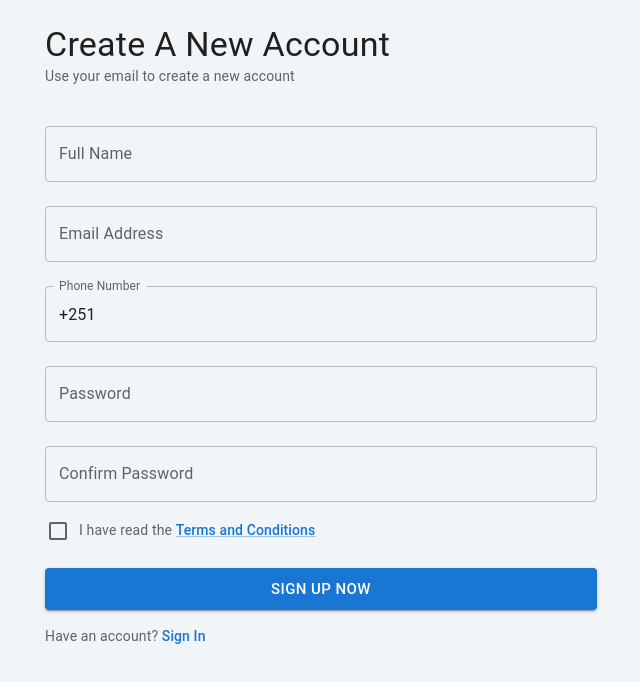
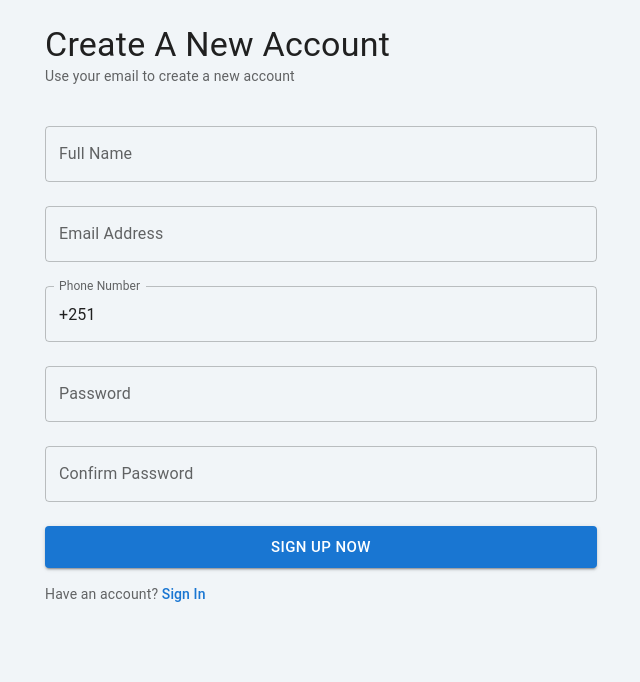
Before and after one commit to khilkovetsmykhailo/ERP-frontend, a Next.js app in the folder erp/: page /register in a window 1280 px wide. Shown: the top 682 px of the page, without its empty margins (319-959 px from the left). Built offline with nearby package versions, Linux system fonts and the light colour scheme.

Commit message:
sign up the new user

```diff
--- a/erp/pages/register.js
+++ b/erp/pages/register.js
@@ -13,31 +13,33 @@ import {
   TextField,
   Typography
 } from '@mui/material';
-import MuiPhoneInput from 'material-ui-phone-number';
+// import MuiPhoneInput from 'material-ui-phone-number';
 import ArrowBackIcon from '@mui/icons-material/ArrowBack';
 
 const Register = () => {
   const formik = useFormik({
     initialValues: {
+      full_name: '',
       email: '',
-      fullname: '',
-      phonenumber:'+251',
+
+      phone_number:'+251',
       password: '',
-      confirmpassword: '',
-      policy: false
+      confirm_password: '',
+      // policy: false
     },
     validationSchema: Yup.object({
+      full_name: Yup
+        .string()
+        .max(255)
+        .required('Full name is required'),
       email: Yup
         .string()
         .email('Must be a valid email')
         .max(255)
         .required(
           'Email is required'),
-      fullname: Yup
-        .string()
-        .max(255)
-        .required('Full name is required'),
-      phonenumber: Yup
+
+      phone_number: Yup
         .string()
         .max(255)
         .required('Phone Number is required'),
@@ -45,16 +47,16 @@ const Register = () => {
         .string()
         .max(255)
         .required('Password is required'),
-        confirmpassword: Yup
+        confirm_password: Yup
         .string()
         .max(255)
         .required('Please confirmPassword '),
-      policy: Yup
-        .boolean()
-        .oneOf(
-          [true],
-          'This field must be checked'
-        )
+      // policy: Yup
+      //   .boolean()
+      //   .oneOf(
+      //     [true],
+      //     'This field must be checked'
+      //   )
     }),
     // onSubmit: () => {
     //   Router
@@ -68,15 +70,17 @@ const Register = () => {
           headers: {"Content-Type": "application/json"},
           body: JSON.stringify(values, null, 2)
           })
+
       .then((response) => response.json())
       .then(data => {
           //handle data
           console.log(data);
 
-        if( data.message !== "User signup is succcessful"){
-          alert("Incorrect Data")
+        if( data.status == 200){
+          Router.push("/");
+
         }
-        else Router.push("/");
+        else alert("Incorrect Data");
         })
         .catch(error => {
           //handle error
@@ -120,15 +124,15 @@ const Register = () => {
               </Typography>
             </Box>
             <TextField
-              error={Boolean(formik.touched.fullname && formik.errors.fullname)}
+              error={Boolean(formik.touched.full_name && formik.errors.full_name)}
               fullWidth
-              helperText={formik.touched.fullname && formik.errors.fullname}
+              helperText={formik.touched.full_name && formik.errors.full_name}
               label="Full Name"
               margin="normal"
-              name="fullname"
+              name="full_name"
               onBlur={formik.handleBlur}
               onChange={formik.handleChange}
-              value={formik.values.fullname}
+              value={formik.values.full_name}
               variant="outlined"
             />
             <TextField
@@ -145,17 +149,17 @@ const Register = () => {
               variant="outlined"
             />
             <TextField
-              error={Boolean(formik.touched.phonenumber && formik.errors.phonenumber)}
-              helperText={formik.touched.phonenumber && formik.errors.phonenumber}
+              error={Boolean(formik.touched.phone_number && formik.errors.phone_number)}
+              helperText={formik.touched.phone_number && formik.errors.phone_number}
               // defaultCountry={'et'}
-              name="phonenumber"
+              name="phone_number"
               margin="normal"
               label="Phone Number"
               onBlur={formik.handleBlur}
               onChange={formik.handleChange}
               fullWidth
               type="tel"
-              value={formik.values.phonenumber}
+              value={formik.values.phone_number}
               variant="outlined"
             />
             <TextField
@@ -172,19 +176,19 @@ const Register = () => {
               variant="outlined"
             />
              <TextField
-              error={Boolean(formik.touched.confirmpassword && formik.errors.confirmpassword)}
+              error={Boolean(formik.touched.confirm_password && formik.errors.confirm_password)}
               fullWidth
-              helperText={formik.touched.confirmpassword && formik.errors.confirmpassword}
+              helperText={formik.touched.confirm_password && formik.errors.confirm_password}
               label="Confirm Password"
               margin="normal"
-              name="confirmpassword"
+              name="confirm_password"
               onBlur={formik.handleBlur}
               onChange={formik.handleChange}
               type="password"
-              value={formik.values.confirmpassword}
+              value={formik.values.confirm_password}
               variant="outlined"
             />
-            <Box
+            {/* <Box
               sx={{
                 alignItems: 'center',
                 display: 'flex',
@@ -215,7 +219,7 @@ const Register = () => {
                   </Link>
                 </NextLink>
               </Typography>
-            </Box>
+            </Box> */}
             {Boolean(formik.touched.policy && formik.errors.policy) && (
               <FormHelperText error>
                 {formik.errors.policy}
@@ -240,7 +244,7 @@ const Register = () => {
               Have an account?
               {' '}
               <NextLink
-                href="/login"
+                href="/"
                 passHref
               >
                 <Link
```
